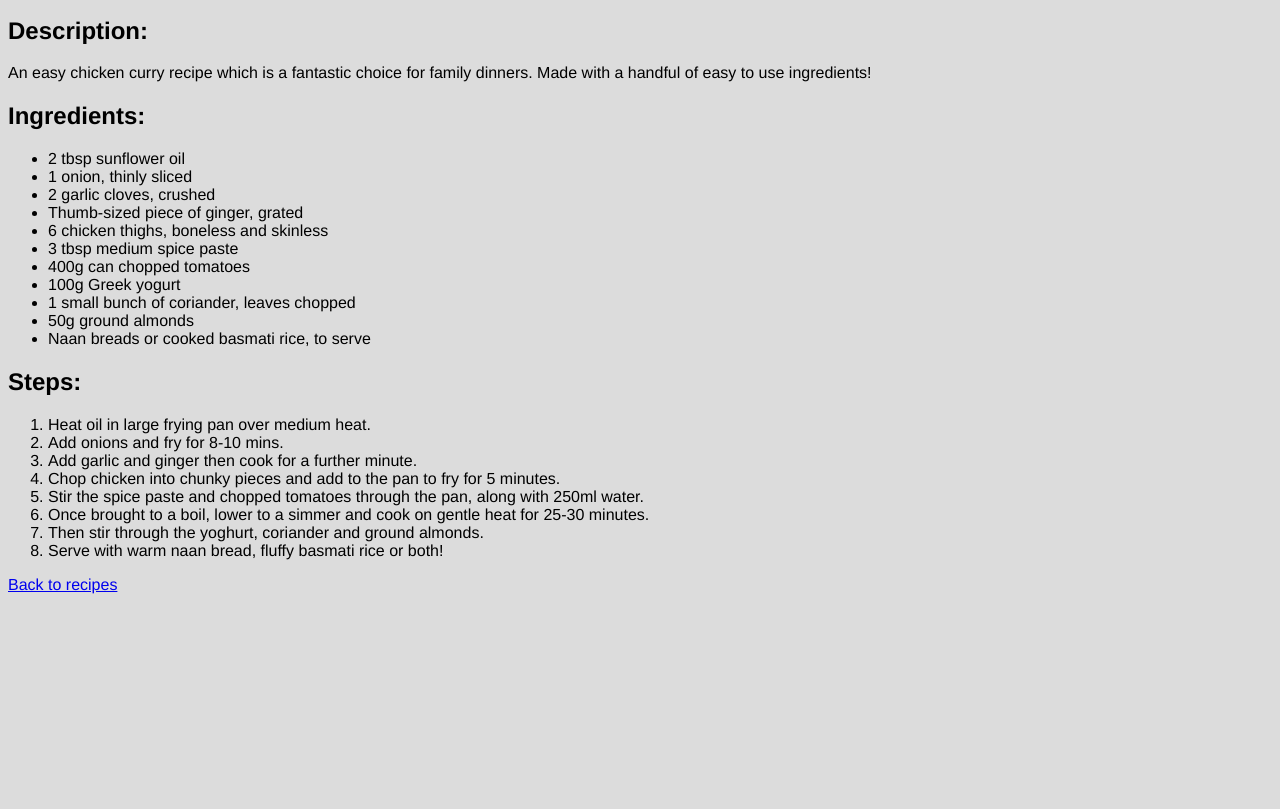
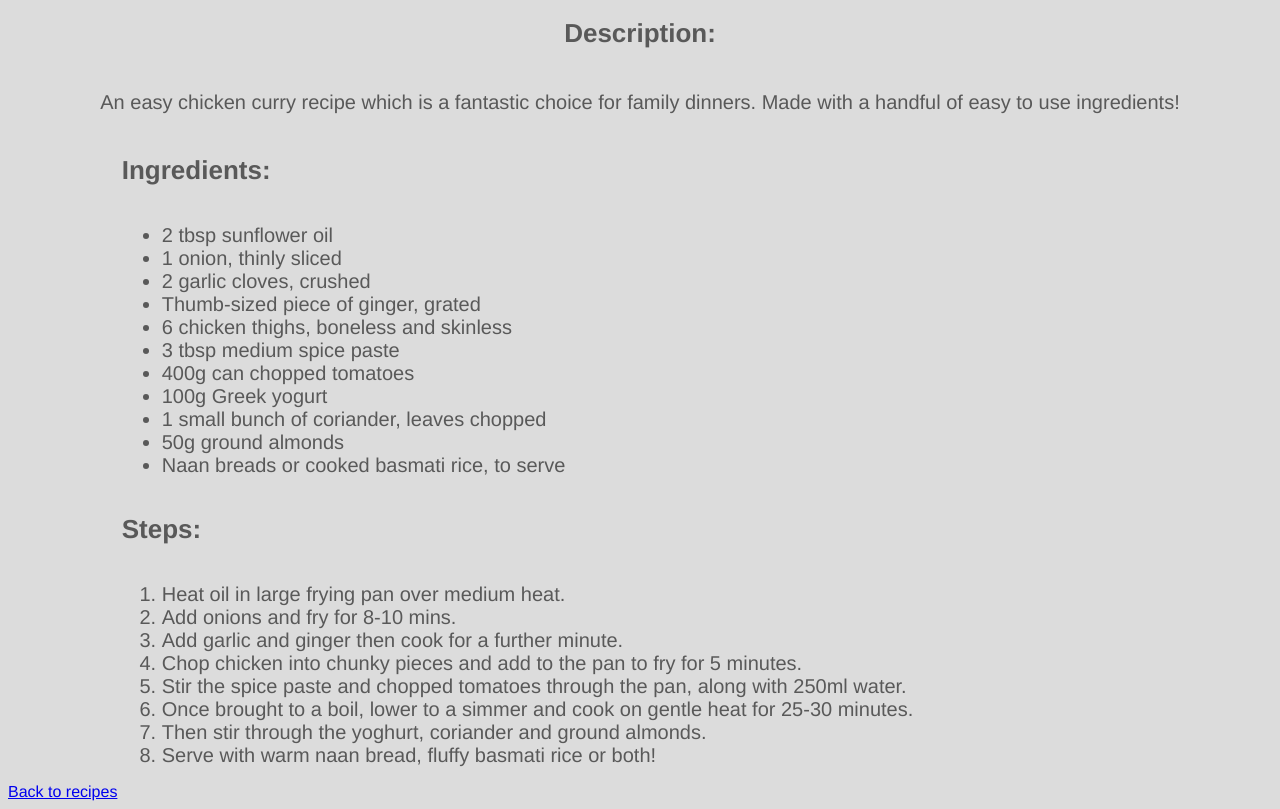
Before and after one commit to Pokie96/odin-recipes, a plain HTML site: page recipes/chicken-curry.html in a window 1280 px wide. Shown: the part 410-1219 px from the top of the page. Before the commit the page ends 1012 px from the top, so only its background shows below. Drawn offline with Linux system fonts and the light colour scheme.

Commit message:
Style description, ingredients and steps

```diff
--- a/recipes/chicken-curry.html
+++ b/recipes/chicken-curry.html
@@ -7,20 +7,18 @@
     </head>
     <body>
         <div class="header recipe-page">
-
             <h1 class="title">Chicken Curry Recipe</h1>
-
             <img src="https://hips.hearstapps.com/del.h-cdn.co/assets/17/31/1501791674-delish-chicken-curry-horizontal.jpg?crop=1.00xw:0.750xh;0,0.159xh&resize=640:*" alt="Delicious chicken curry dish">
-
         </div>
 
+        <div class="description">
             <h2>Description:</h2>
-
             <p>An easy chicken curry recipe which is a fantastic choice for family dinners.
                 Made with a handful of easy to use ingredients!</p>
+        </div>
 
+        <div class="ingredients">
             <h2>Ingredients:</h2>
-
             <ul>
                 <li>2 tbsp sunflower oil</li>
                 <li>1 onion, thinly sliced</li>
@@ -34,9 +32,10 @@
                 <li>50g ground almonds</li>
                 <li>Naan breads or cooked basmati rice, to serve</li>
             </ul>
+        </div>
 
+        <div class="steps">
             <h2>Steps:</h2>
-
             <ol>
                 <li>
                     Heat oil in large frying pan over medium heat.
@@ -65,6 +64,7 @@
                     Serve with warm naan bread, fluffy basmati rice or both!
                 </li>
             </ol>
+        </div>
 
         <a href="../index.html">Back to recipes</a>
     </body>
--- a/style.css
+++ b/style.css
@@ -43,3 +43,39 @@ body{
     padding-top: .5em;
     padding-bottom: .5em;
 }
+
+.description{
+    display: flex;
+    flex-direction: column;
+    color: #595959;
+    align-items: center;
+}
+
+.ingredients{
+    display: flex;
+    flex-direction: column;
+    color: #595959;
+    margin-left: 9%;
+    margin-right: 9%;
+}
+
+.steps{
+    display: flex;
+    flex-direction: column;
+    color: #595959;
+    margin-left: 9%;
+    margin-right: 9%;
+}
+
+li{
+    font-size: 20px;
+}
+
+p{
+    font-size: 20px;
+    text-align: center;
+}
+
+h2{
+    font-size: 26px;
+}
```
Lines whose indentation alone changed are shown as unchanged.
